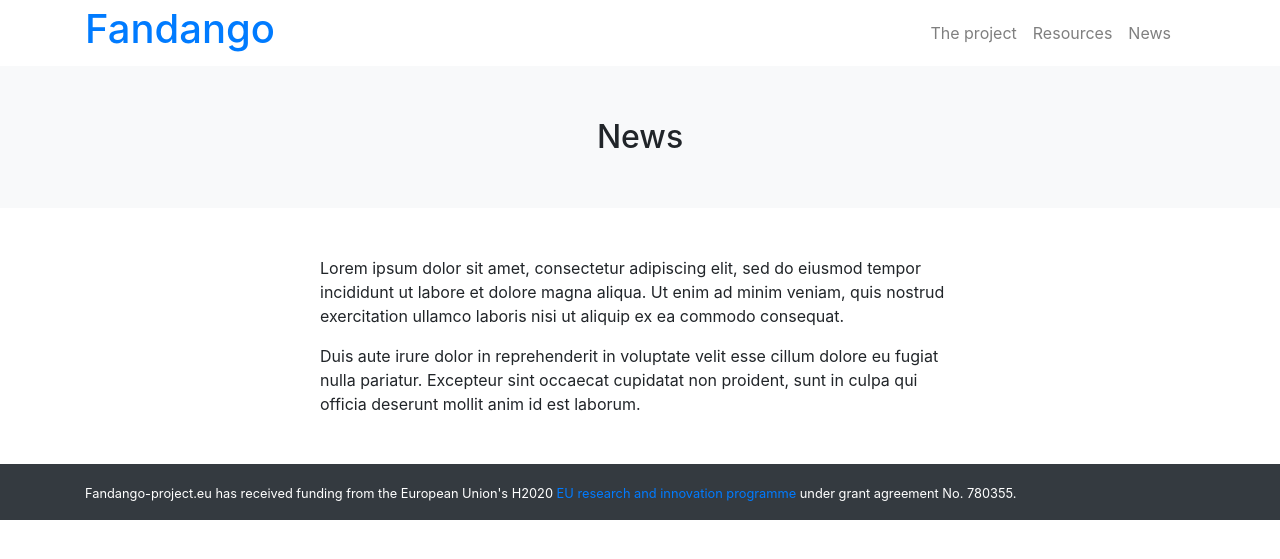
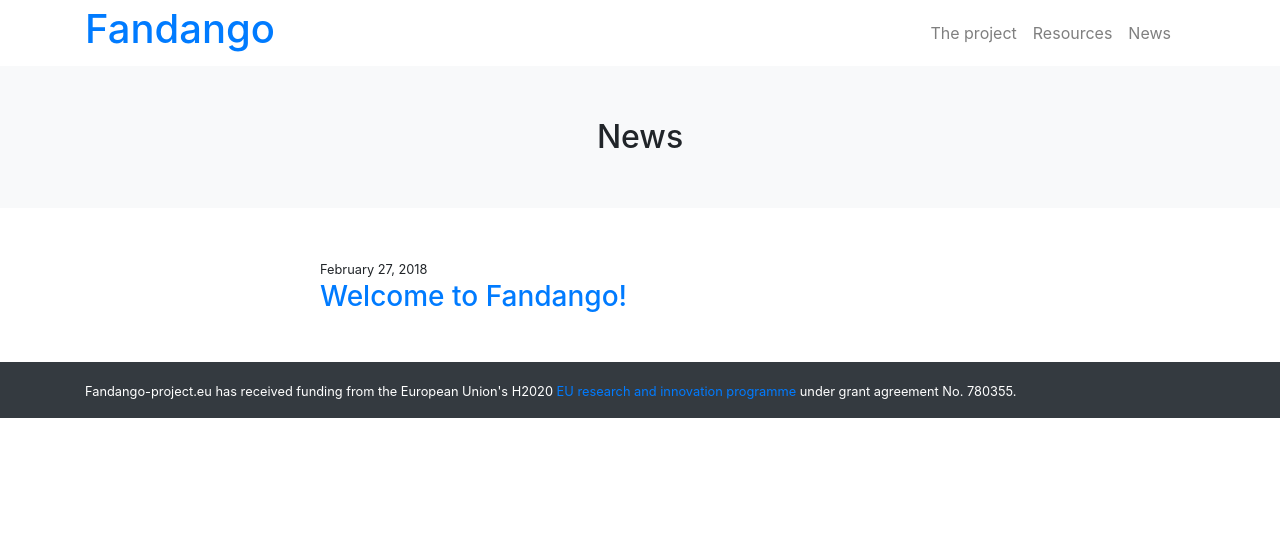
Before and after one commit to fandangOrg/fandango-web, a Jekyll site: the page built from news.markdown, in a window 1280 px wide. Shown: the top 559 px of the page. Built offline with Jekyll 4.4.1, drawn with Linux system fonts in a browser that asks for light colours.

Commit message:
Add posts list in news page

```diff
--- a/news.markdown
+++ b/news.markdown
@@ -4,6 +4,9 @@ date: 2018-02-28 12:44:00 Z
 permalink: "/news/"
 ---
 
-Lorem ipsum dolor sit amet, consectetur adipiscing elit, sed do eiusmod tempor incididunt ut labore et dolore magna aliqua. Ut enim ad minim veniam, quis nostrud exercitation ullamco laboris nisi ut aliquip ex ea commodo consequat.
-
-Duis aute irure dolor in reprehenderit in voluptate velit esse cillum dolore eu fugiat nulla pariatur. Excepteur sint occaecat cupidatat non proident, sunt in culpa qui officia deserunt mollit anim id est laborum.
+{% for post in site.posts %}
+<article>
+  <small>{{ post.date | date: "%B %e, %Y" }}</small>
+  <h3><a href="{{ post.url }}">{{ post.title }}</a></h3>
+</article>
+{% endfor %}
```
